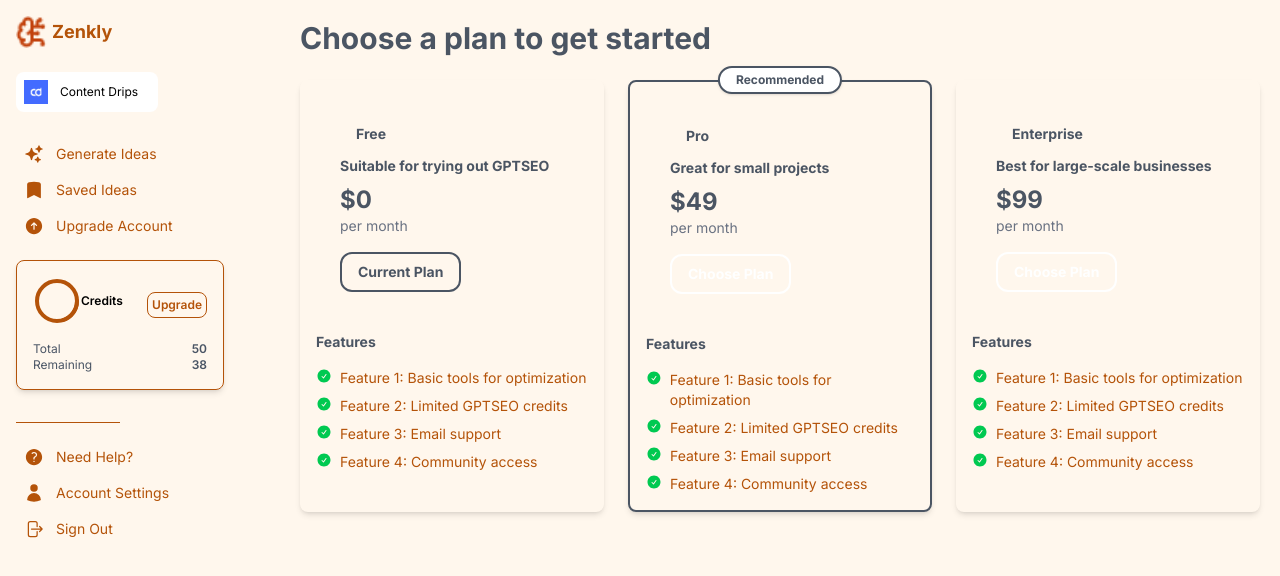
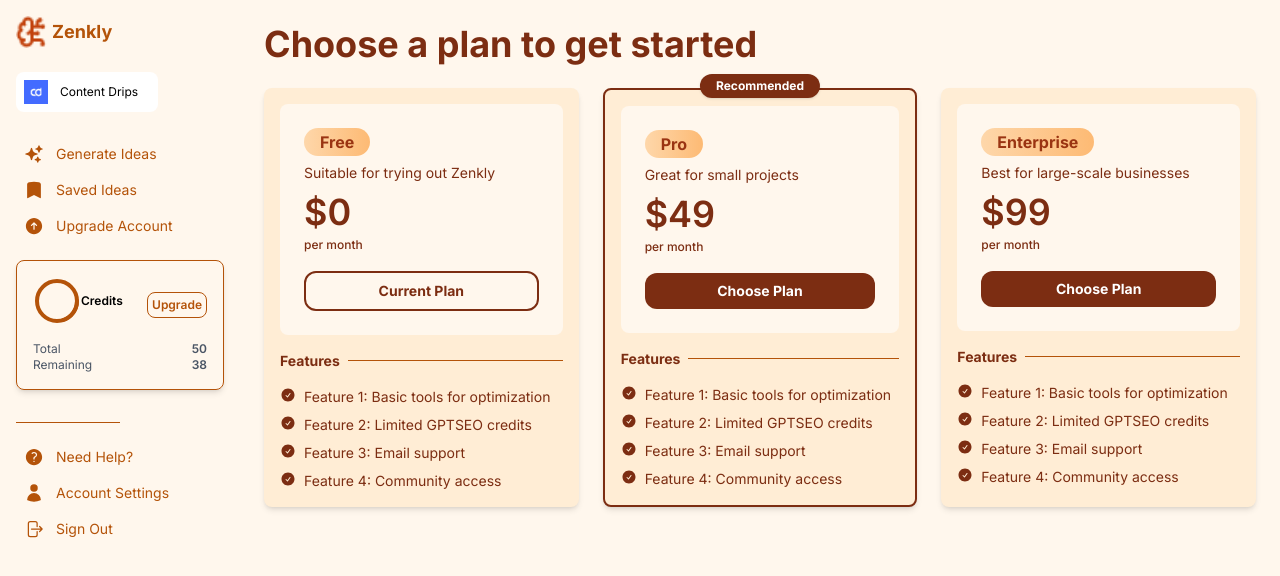
Before and after one commit to RaimaAftab95/ZenklyUpdate, a React (Vite) app: page /upgrade-account in a window 1280 px wide. Shown: the top 576 px of the page. Built offline with nearby package versions, Linux system fonts and the light colour scheme; no server answers.

Commit message:
Update UI of plan

```diff
--- a/src/index.css
+++ b/src/index.css
@@ -32,6 +32,7 @@
   --color-warning-content: #92400e;
   --color-error: #991b1b;
   --color-error-content: #fee2e2;
+  --color-new-gradient: linear-gradient(90deg, #fed7aa 0%, #fdba74 100%);
   --radius-selector: 0.5rem;
   --radius-field: 0.5rem;
   --radius-box: 2rem;
--- a/src/pages/UpgradeAccount.jsx
+++ b/src/pages/UpgradeAccount.jsx
@@ -5,8 +5,8 @@ export default function UpgradeAccount() {
   return (
     <div className="bg-secondary-light flex min-h-screen">
       <Sidebar />
-      <main className="flex-1 p-5 md:ml-10">
-        <h1 className="text-primary-dark mb-6 text-left text-3xl font-bold">
+      <main className="flex-1 p-6">
+        <h1 className="text-secondary mb-6 text-4xl font-bold">
           Choose a plan to get started
         </h1>
 
@@ -14,40 +14,45 @@ export default function UpgradeAccount() {
           {[...Array(3)].map((_, colIndex) => (
             <div
               key={colIndex}
-              className={`bg-primary-light relative flex flex-col rounded-lg p-4 shadow-md ${
-                colIndex === 1 ? 'border-primary-dark border-2' : ''
+              className={`bg-base-100 relative flex flex-col rounded-lg p-4 shadow-md ${
+                colIndex === 1 ? 'border-secondary border-2' : ''
               }`}
             >
               {colIndex === 1 && (
-                <div className="border-primary-dark text-primary-dark absolute -top-4 left-1/2 -translate-x-1/2 transform rounded-full border-2 bg-white px-4 py-1 text-xs font-bold shadow-sm">
+                <div className="bg-secondary absolute -top-4 left-1/2 -translate-x-1/2 transform rounded-full px-4 py-1 text-xs font-bold text-white shadow-sm">
                   Recommended
                 </div>
               )}
 
-              <div className="bg-secondary-light rounded-lg p-6">
-                <button className="bg-secondary-dark text-primary-dark hover:bg-primary-dark hover:text-secondary-dark mb-2 rounded-full px-4 py-1 text-sm font-bold">
+              <div className="bg-base-200 rounded-lg p-6">
+                <button
+                  className="text-base-content mb-2 rounded-full px-4 py-1 text-base leading-tight font-bold"
+                  style={{ background: 'var(--color-new-gradient)' }}
+                >
                   {colIndex === 0
                     ? 'Free'
                     : colIndex === 1
                       ? 'Pro'
                       : 'Enterprise'}
                 </button>
-                <p className="text-primary-dark mb-2 text-sm font-bold">
+                <p className="text-secondary mb-2 text-sm leading-tight">
                   {colIndex === 0
-                    ? 'Suitable for trying out GPTSEO'
+                    ? 'Suitable for trying out Zenkly'
                     : colIndex === 1
                       ? 'Great for small projects'
                       : 'Best for large-scale businesses'}
                 </p>
-                <p className="text-primary-dark text-2xl font-bold">
+                <p className="text-secondary text-4xl leading-tight font-semibold">
                   {colIndex === 0 ? '$0' : colIndex === 1 ? '$49' : '$99'}
                 </p>
-                <p className="mb-4 text-sm text-gray-500">per month</p>
+                <p className="text-secondary mb-4 text-xs leading-5 font-medium">
+                  per month
+                </p>
                 <button
-                  className={`rounded-xl border-2 px-4 py-2 text-sm font-bold ${
+                  className={`w-full rounded-xl px-4 py-2 text-sm font-bold ${
                     colIndex === 0
-                      ? 'border-primary-dark bg-secondary-light text-primary-dark'
-                      : 'border-primary-dark bg-primary-dark hover:bg-primary-light hover:text-secondary-dark text-white'
+                      ? 'border-secondary text-secondary border-2'
+                      : 'bg-secondary text-white'
                   }`}
                 >
                   {colIndex === 0 ? 'Current Plan' : 'Choose Plan'}
@@ -56,26 +61,24 @@ export default function UpgradeAccount() {
 
               <div className="mt-4">
                 <div className="flex items-center">
-                  <p className="text-primary-dark text-sm font-bold">
-                    Features
-                  </p>
-                  <div className="bg-graytext ml-2 h-px flex-1"></div>
+                  <p className="text-secondary text-sm font-bold">Features</p>
+                  <div className="bg-primary ml-2 h-px flex-1"></div>
                 </div>
-                <ul className="text-primary mt-4 space-y-2 text-sm">
+                <ul className="text-secondary mt-4 space-y-2 text-sm">
                   <li className="flex items-start">
-                    <CheckCircleIcon className="mr-2 h-4 w-4 text-green-500" />
+                    <CheckCircleIcon className="mr-2 h-4 w-4" />
                     Feature 1: Basic tools for optimization
                   </li>
                   <li className="flex items-start">
-                    <CheckCircleIcon className="mr-2 h-4 w-4 text-green-500" />
+                    <CheckCircleIcon className="mr-2 h-4 w-4" />
                     Feature 2: Limited GPTSEO credits
                   </li>
                   <li className="flex items-start">
-                    <CheckCircleIcon className="mr-2 h-4 w-4 text-green-500" />
+                    <CheckCircleIcon className="mr-2 h-4 w-4" />
                     Feature 3: Email support
                   </li>
                   <li className="flex items-start">
-                    <CheckCircleIcon className="mr-2 h-4 w-4 text-green-500" />
+                    <CheckCircleIcon className="mr-2 h-4 w-4" />
                     Feature 4: Community access
                   </li>
                 </ul>
```
